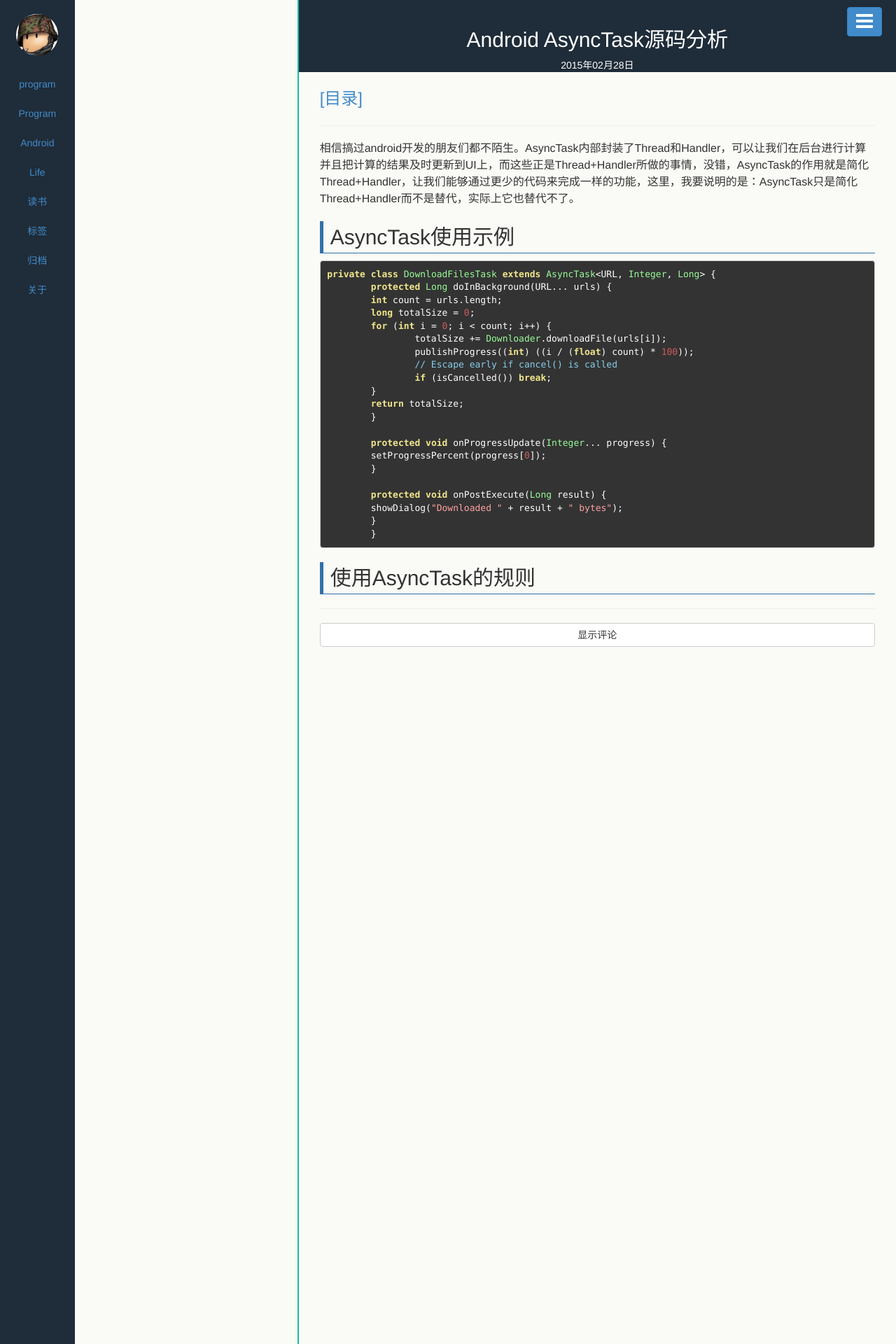
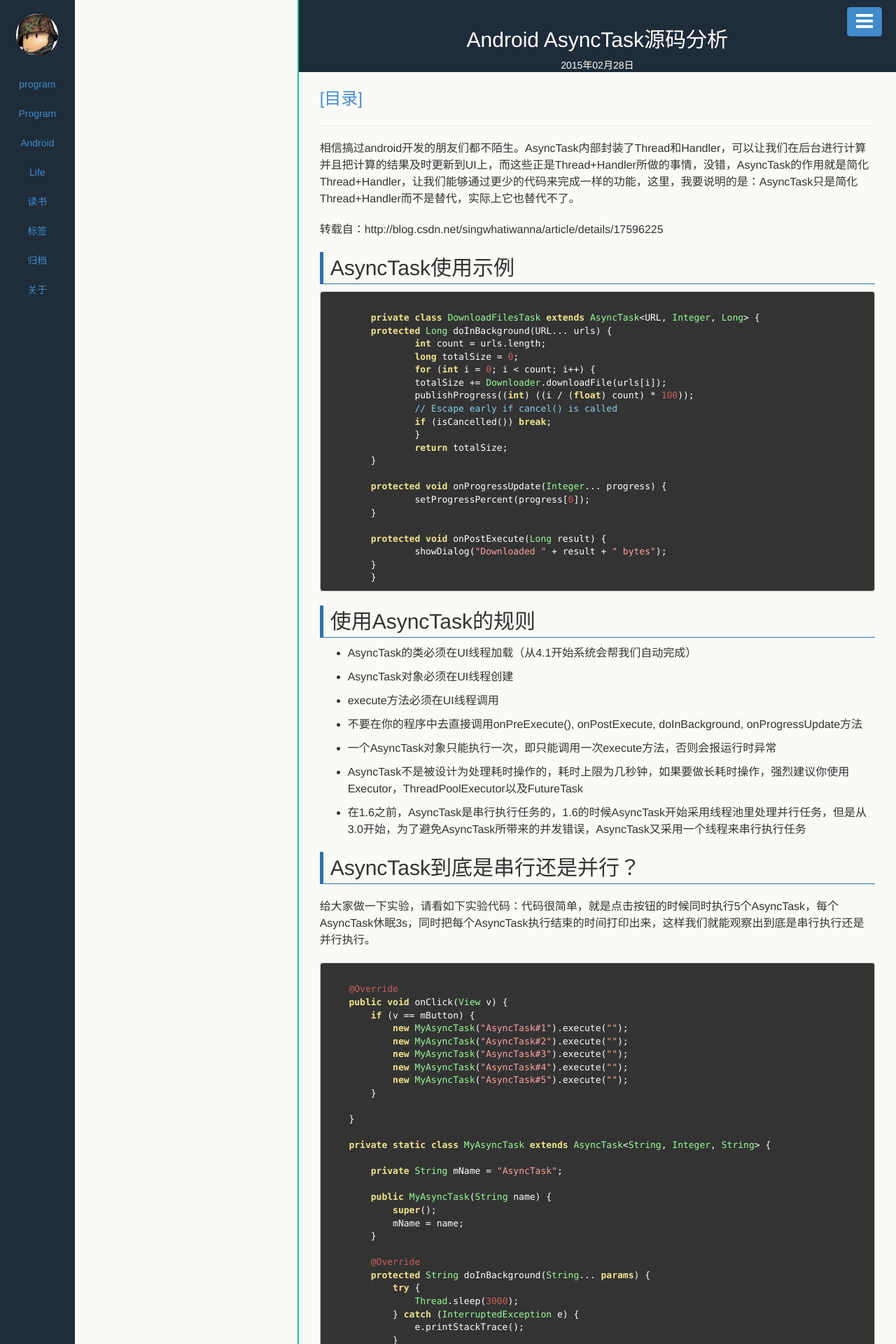
Before and after one commit to neosdong/neosdong.github.com, a Jekyll site: the page built from _posts/2015-02-28-AsyncTask源码分析.md, in a window 1280 px wide. Shown: the top 1920 px of the page at 70% size. Built offline with Jekyll 4.4.1, drawn with Linux system fonts in a browser that asks for light colours; comment, search, counter and statistics services are not loaded; some of the changed text lies outside the part shown.

Commit message:
update post and fix duoshuo

```diff
--- a/_layouts/post.html
+++ b/_layouts/post.html
@@ -14,7 +14,7 @@ layout: base
       {{ content }}
     </div>
     <hr>
-    {% include disqus.html %}
+    {% include duoshuo.html %}
 
   </div>
 </div>
--- a/_posts/2015-02-28-AsyncTask源码分析.md
+++ b/_posts/2015-02-28-AsyncTask源码分析.md
@@ -8,7 +8,11 @@ tags : Android 多线程
 
 相信搞过android开发的朋友们都不陌生。AsyncTask内部封装了Thread和Handler，可以让我们在后台进行计算并且把计算的结果及时更新到UI上，而这些正是Thread+Handler所做的事情，没错，AsyncTask的作用就是简化Thread+Handler，让我们能够通过更少的代码来完成一样的功能，这里，我要说明的是：AsyncTask只是简化Thread+Handler而不是替代，实际上它也替代不了。
 
+转载自：http://blog.csdn.net/singwhatiwanna/article/details/17596225
+
 ## AsyncTask使用示例
+
+~~~
 
 	private class DownloadFilesTask extends AsyncTask<URL, Integer, Long> {
      	protected Long doInBackground(URL... urls) {
@@ -32,6 +36,132 @@ tags : Android 多线程
      	}
  	}
 
+~~~
 
 
 ## 使用AsyncTask的规则
+
+* AsyncTask的类必须在UI线程加载（从4.1开始系统会帮我们自动完成）
+* AsyncTask对象必须在UI线程创建
+* execute方法必须在UI线程调用
+* 不要在你的程序中去直接调用onPreExecute(), onPostExecute, doInBackground, onProgressUpdate方法
+* 一个AsyncTask对象只能执行一次，即只能调用一次execute方法，否则会报运行时异常
+* AsyncTask不是被设计为处理耗时操作的，耗时上限为几秒钟，如果要做长耗时操作，强烈建议你使用Executor，ThreadPoolExecutor以及FutureTask
+* 在1.6之前，AsyncTask是串行执行任务的，1.6的时候AsyncTask开始采用线程池里处理并行任务，但是从3.0开始，为了避免AsyncTask所带来的并发错误，AsyncTask又采用一个线程来串行执行任务
+
+## AsyncTask到底是串行还是并行？
+给大家做一下实验，请看如下实验代码：代码很简单，就是点击按钮的时候同时执行5个AsyncTask，每个AsyncTask休眠3s，同时把每个AsyncTask执行结束的时间打印出来，这样我们就能观察出到底是串行执行还是并行执行。
+
+~~~
+
+    @Override
+    public void onClick(View v) {
+        if (v == mButton) {
+            new MyAsyncTask("AsyncTask#1").execute("");
+            new MyAsyncTask("AsyncTask#2").execute("");
+            new MyAsyncTask("AsyncTask#3").execute("");
+            new MyAsyncTask("AsyncTask#4").execute("");
+            new MyAsyncTask("AsyncTask#5").execute("");
+        }
+
+    }
+
+    private static class MyAsyncTask extends AsyncTask<String, Integer, String> {
+
+        private String mName = "AsyncTask";
+
+        public MyAsyncTask(String name) {
+            super();
+            mName = name;
+        }
+
+        @Override
+        protected String doInBackground(String... params) {
+            try {
+                Thread.sleep(3000);
+            } catch (InterruptedException e) {
+                e.printStackTrace();
+            }
+            return mName;
+        }
+
+        @Override
+        protected void onPostExecute(String result) {
+            super.onPostExecute(result);
+            SimpleDateFormat df = new SimpleDateFormat("yyyy-MM-dd HH:mm:ss");
+            Log.e(TAG, result + "execute finish at " + df.format(new Date()));
+        }
+    }
+
+~~~
+
+我找了2个手机，系统分别是4.1.1和2.3.3，按照我前面的描述，AsyncTask在4.1.1应该是串行的，在2.3.3应该是并行的，到底是不是这样呢？请看Log
+
+Android 4.1.1上执行：从下面Log可以看出，5个AsyncTask共耗时15s且时间间隔为3s，很显然是串行执行的
+
+~~~
+
+D/MainActivity$MyAsyncTask.onPostExecute(L:53)﹕ AsyncTask#1execute finish at 2015-07-05 08:21:12
+D/MainActivity$MyAsyncTask.onPostExecute(L:53)﹕ AsyncTask#2execute finish at 2015-07-05 08:21:15
+D/MainActivity$MyAsyncTask.onPostExecute(L:53)﹕ AsyncTask#3execute finish at 2015-07-05 08:21:18
+D/MainActivity$MyAsyncTask.onPostExecute(L:53)﹕ AsyncTask#4execute finish at 2015-07-05 08:21:21
+D/MainActivity$MyAsyncTask.onPostExecute(L:53)﹕ AsyncTask#5execute finish at 2015-07-05 08:21:24
+
+~~~
+
+Android2.3.7上执行，从下面Log可以看出，5个AsyncTask的结束时间是一样的，很显然是并行执行
+
+~~~
+
+D/MainActivity$MyAsyncTask.onPostExecute(L:63)﹕ AsyncTask#1execute finish at 2015-07-05 08:40:59
+D/MainActivity$MyAsyncTask.onPostExecute(L:63)﹕ AsyncTask#2execute finish at 2015-07-05 08:40:59
+D/MainActivity$MyAsyncTask.onPostExecute(L:63)﹕ AsyncTask#3execute finish at 2015-07-05 08:40:59
+D/MainActivity$MyAsyncTask.onPostExecute(L:63)﹕ AsyncTask#4execute finish at 2015-07-05 08:40:59
+D/MainActivity$MyAsyncTask.onPostExecute(L:63)﹕ AsyncTask#5execute finish at 2015-07-05 08:40:59
+
+~~~
+
+结论：从上面的两个Log可以看出，我前面的描述是完全正确的。下面请看源码，让我们去了解下其中的原理。
+
+<!--
+## 预备知识
+
+### 双向队列
+
+~~~
+
+
+
+~~~
+
+-->
+
+## 源码分析（API22）
+
+AsyncTask-API22-源码阅读 : https://gist.github.com/neosdong/610896f44ff7665c3f8e
+
+调用过程
+
+1. 构造函数
+1. execute->executeOnExecutor->onPreExecute
+1. onPreExecute
+1. doInBackground返回结果->postResult通过MESSAGE_POST_RESULT消息发送返回值->`InternalHandler.handleMessage`->`finish(private)`->`onCancelled or onPostExecute`->`mStatus = Status.FINISHED`
+1. onPostExecute
+1. onCancelled
+
+~~~
+
+    private void finish(Result result) {
+        if (isCancelled()) {
+            onCancelled(result);
+        } else {
+            onPostExecute(result);
+        }
+        mStatus = Status.FINISHED;
+    }
+~~~
+
+
+其他
+
+* 实现`Executor`构建串行执行器
```
Also changed, not shown: _posts/2014-10-14-Android API Level与系统版本对照表.md (+2 -0 lines), 2 other files.
